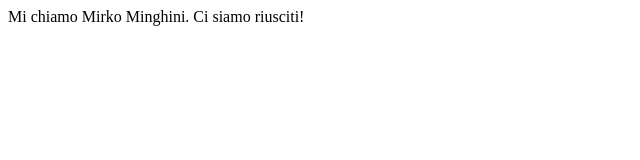
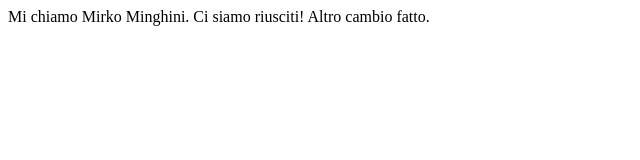
Before and after one commit to mingo77/proyectoDemoCursoPrework, a plain HTML site: page index.html in a window 1280 px wide. Shown: the whole page, without its empty margins (0-640 px from the left). Drawn offline with Linux system fonts and the light colour scheme.

Commit message:
Altro cambio

```diff
--- a/index.html
+++ b/index.html
@@ -9,7 +9,7 @@
 <body>
     <article>
         Mi chiamo Mirko Minghini.
-        Ci siamo riusciti!
+        Ci siamo riusciti! Altro cambio fatto.
     </article>
 </body>
 </html>
```
